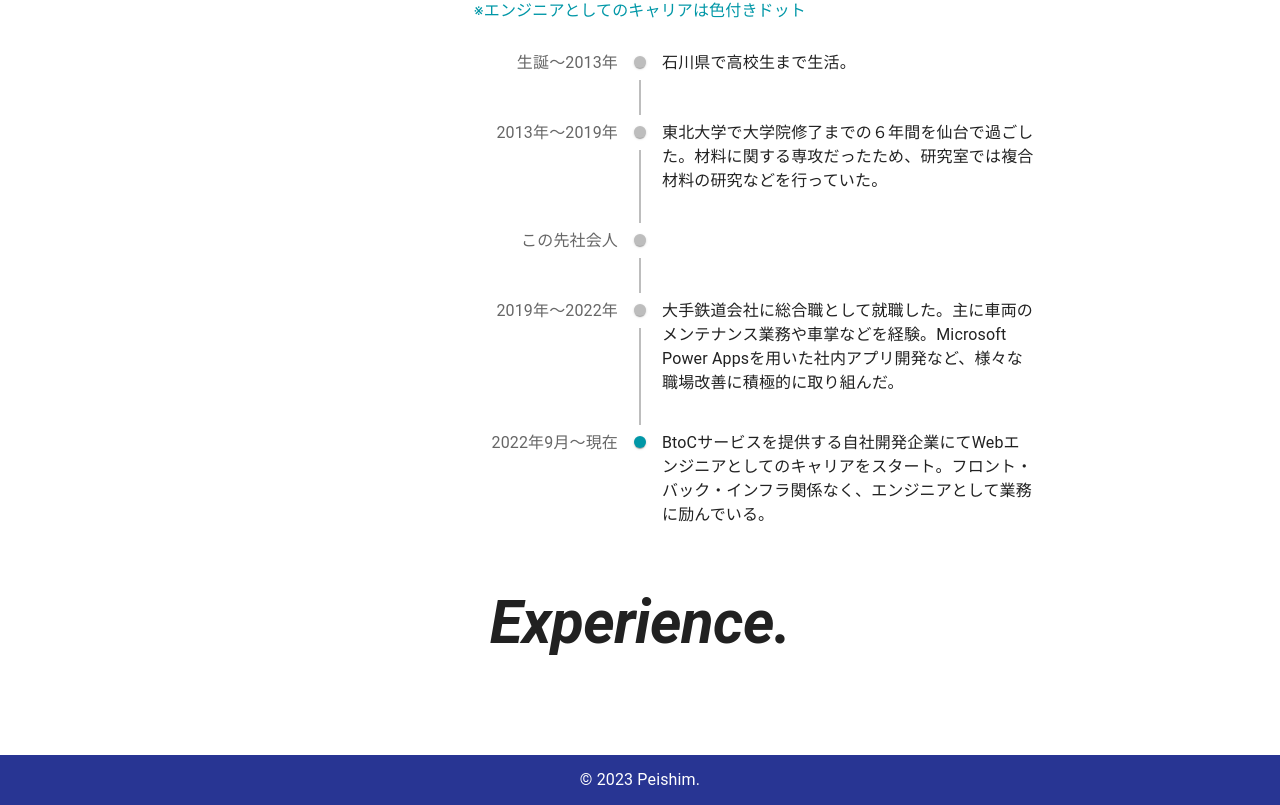
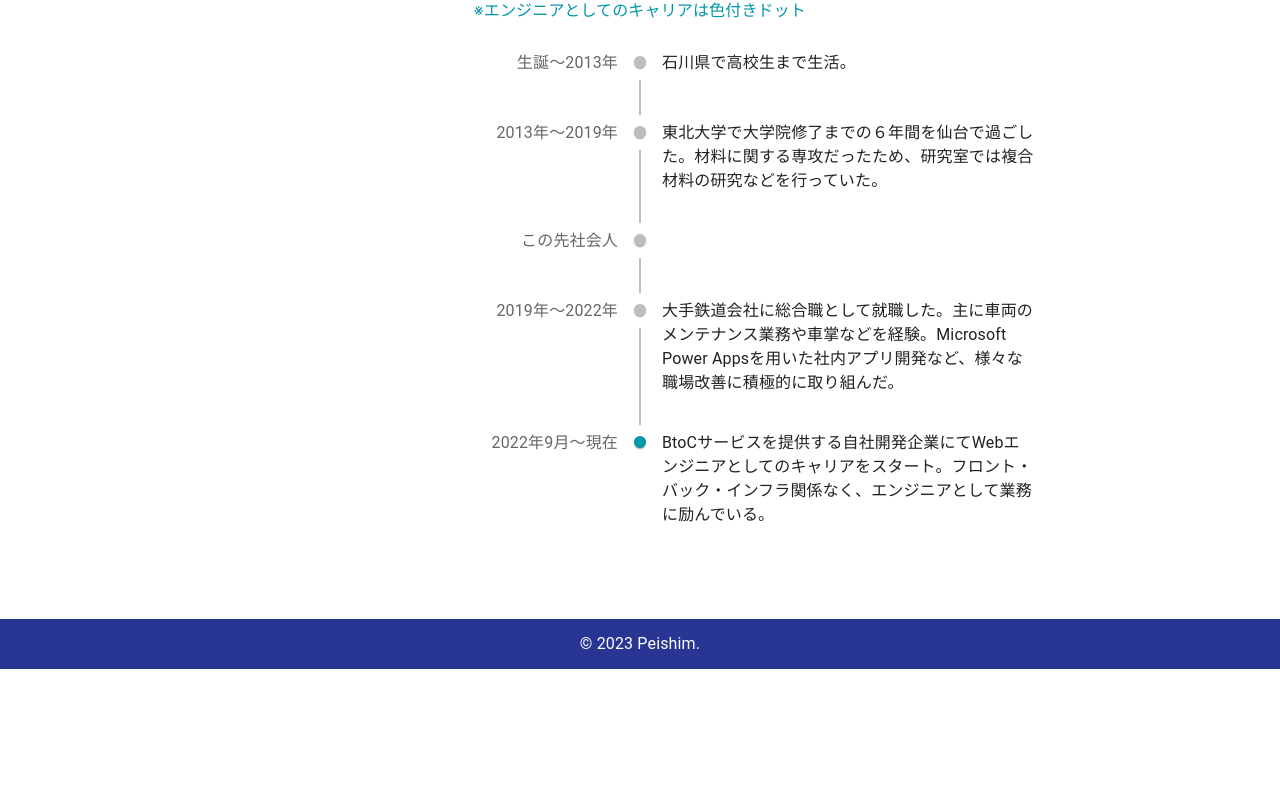
Before and after one commit to shimpei1494/pei-portfolio, a Next.js app: page /profile in a window 1280 px wide. Shown: the part 1200-2005 px from the top of the page. After the commit the page ends 1869 px from the top, so only its background shows below. Built offline with nearby package versions, Linux system fonts and the light colour scheme.

Commit message:
実務経験の部分をコメントアウト

```diff
--- a/pages/profile.tsx
+++ b/pages/profile.tsx
@@ -146,10 +146,10 @@ function Profile() {
                 </TimelineItem>
               </Timeline>
             </Box>
-            {/* 実務経験を一部紹介 */}
-            <Box>
-              <PageTitle title="Experience." />
-            </Box>
+            {/* 実務経験を一部紹介 → 内容がある程度できるまではコメントアウト */}
+            {/* <Box>
+              <PageTitle title="Work experience." />
+            </Box> */}
           </Stack>
         </Container>
       <Footer />
```
